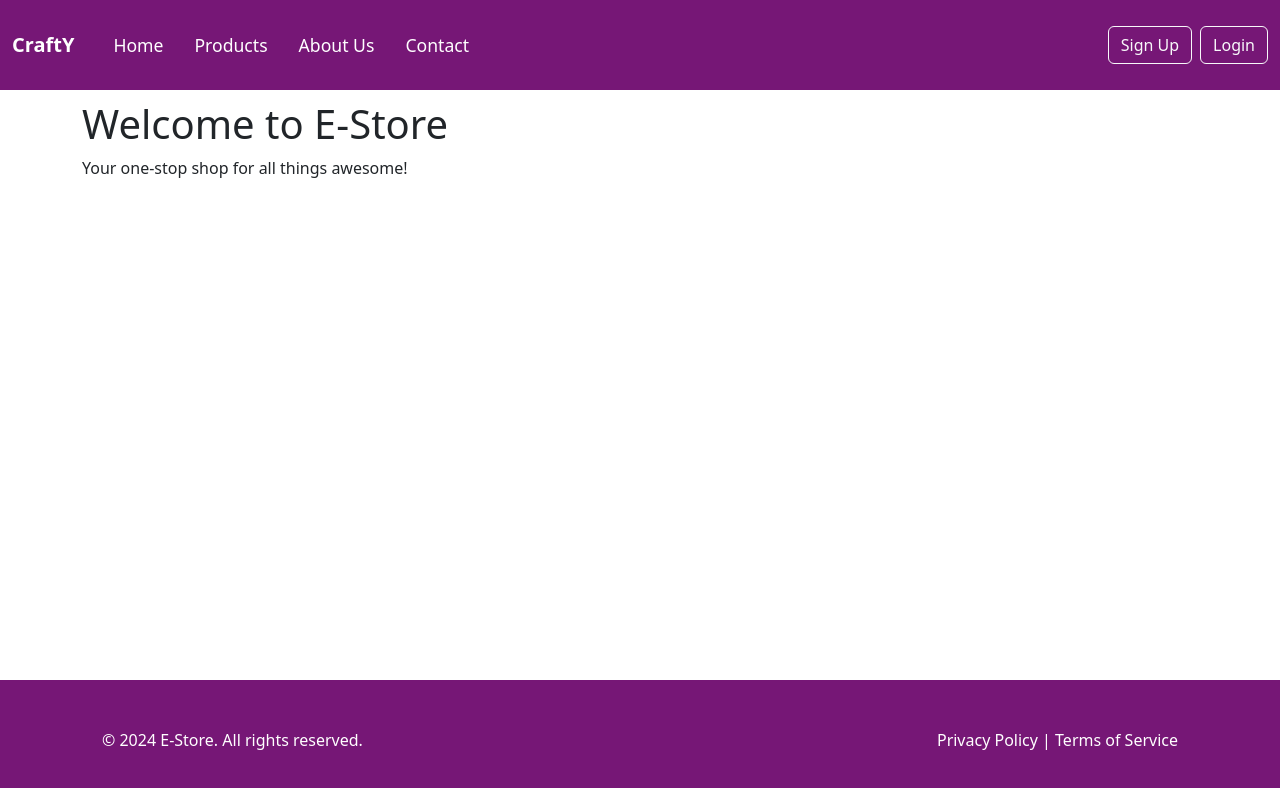
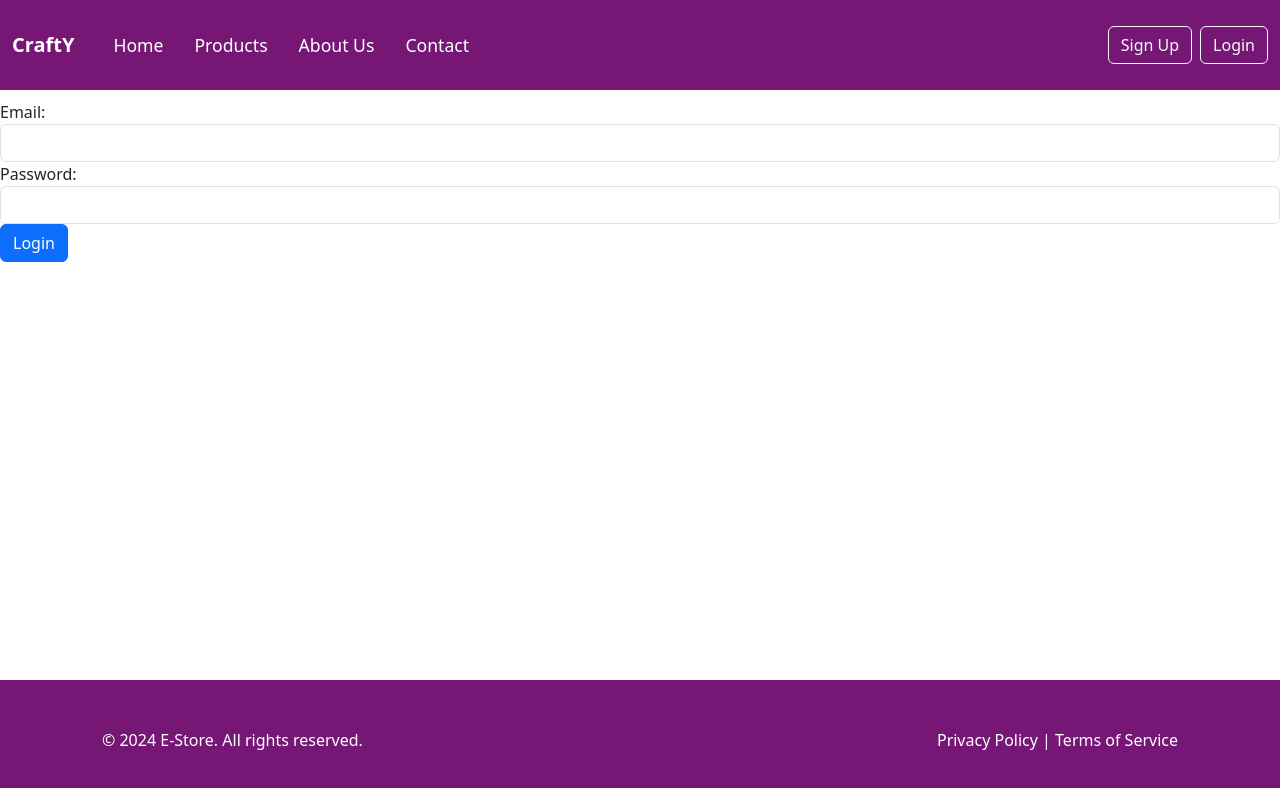
Before and after one commit to YasinduR/CraftY, an Angular app: page /login in a window 1280 px wide. Before the commit this address led to /. Shown: the top 788 px of the page. Built offline with nearby package versions, Linux system fonts and the light colour scheme.

Commit message:
login intialized

```diff
--- a/src/app/app-routing.module.ts
+++ b/src/app/app-routing.module.ts
@@ -7,6 +7,7 @@ import { ProductsComponent } from './components/products/products.component';
 import { PolicyComponent } from './components/policy/policy.component';
 import { TosComponent } from './components/tos/tos.component'
 import { ProductDetailsComponent } from './components/product-details/product-details.component';
+import { LoginComponent } from './components/login/login.component';
 
 const routes: Routes = [
   { path: '', component: HomeComponent },
@@ -16,6 +17,7 @@ const routes: Routes = [
   { path: 'product/:_id', component: ProductDetailsComponent },
   { path: 'policy', component: PolicyComponent },
   { path: 'tos', component: TosComponent },
+  { path: 'login', component: LoginComponent },
   { path: '**', redirectTo: '' }
 ];
 
--- a/src/app/components/home/home.component.html
+++ b/src/app/components/home/home.component.html
@@ -1,4 +1,4 @@
 <div class="container">
-    <h1>Welcome to E-Store</h1>
-    <p>Your one-stop shop for all things awesome!</p>
+    <h1>Welcome to CraftY</h1>
+    <p>Welcome to the CraftY, your one-stop destination for all things handmade and unique! Our shop is dedicated to providing you with a diverse selection of high-quality, handcrafted items made by skilled artisans. Whether you're looking for a special gift, a unique piece of decor, or supplies for your own crafting projects, you'll find it here. Each item in our collection is carefully curated to ensure it meets our standards of excellence and creativity. Discover the joy of handcrafted goods and support the talented crafters who make them. Step inside and explore a world of creativity and craftsmanship!</p>
 </div>
--- /dev/null
+++ b/src/app/components/login/login.component.html
@@ -0,0 +1,13 @@
+<div class="login-container">
+    <form (ngSubmit)="onSubmit()" #loginForm="ngForm">
+      <div class="form-group">
+        <label for="email">Email:</label>
+        <input type="email" id="email" required [(ngModel)]="email" name="email" class="form-control">
+      </div>
+      <div class="form-group">
+        <label for="password">Password:</label>
+        <input type="password" id="password" required [(ngModel)]="password" name="password" class="form-control">
+      </div>
+      <button type="submit" class="btn btn-primary">Login</button>
+    </form>
+  </div>
--- /dev/null
+++ b/src/app/components/login/login.component.ts
@@ -0,0 +1,25 @@
+// src/app/login/login.component.ts
+import { Component } from '@angular/core';
+import { LoginService } from '../../services/login.service';
+
+@Component({
+  selector: 'app-login',
+  templateUrl: './login.component.html',
+  styleUrls: ['./login.component.css']
+})
+export class LoginComponent {
+  email: string = '';
+  password: string = '';
+
+  constructor(private loginService: LoginService) {}
+
+  onSubmit() {
+    this.loginService.login(this.email, this.password).subscribe(response => {
+      console.log('Login successful', response);
+      // Handle successful login, e.g., navigate to a different page
+    }, error => {
+      console.error('Login failed', error);
+      // Handle login failure
+    });
+  }
+}
--- /dev/null
+++ b/src/app/services/login.service.ts
@@ -0,0 +1,17 @@
+// src/app/login.service.ts
+import { Injectable } from '@angular/core';
+import { HttpClient } from '@angular/common/http';
+import { Observable } from 'rxjs';
+
+@Injectable({
+  providedIn: 'root'
+})
+export class LoginService {
+  private apiUrl = 'http://localhost:3000/login'; // Replace with your actual API endpoint
+
+  constructor(private http: HttpClient) {}
+
+  login(email: string, password: string): Observable<any> {
+    return this.http.post<any>(this.apiUrl, { email, password });
+  }
+}
```
Also changed, not shown: src/app/app.module.ts (+6 -3 lines), src/app/components/login/login.component.css (added), 1 other file (tests, documents, lock files or other folders).
